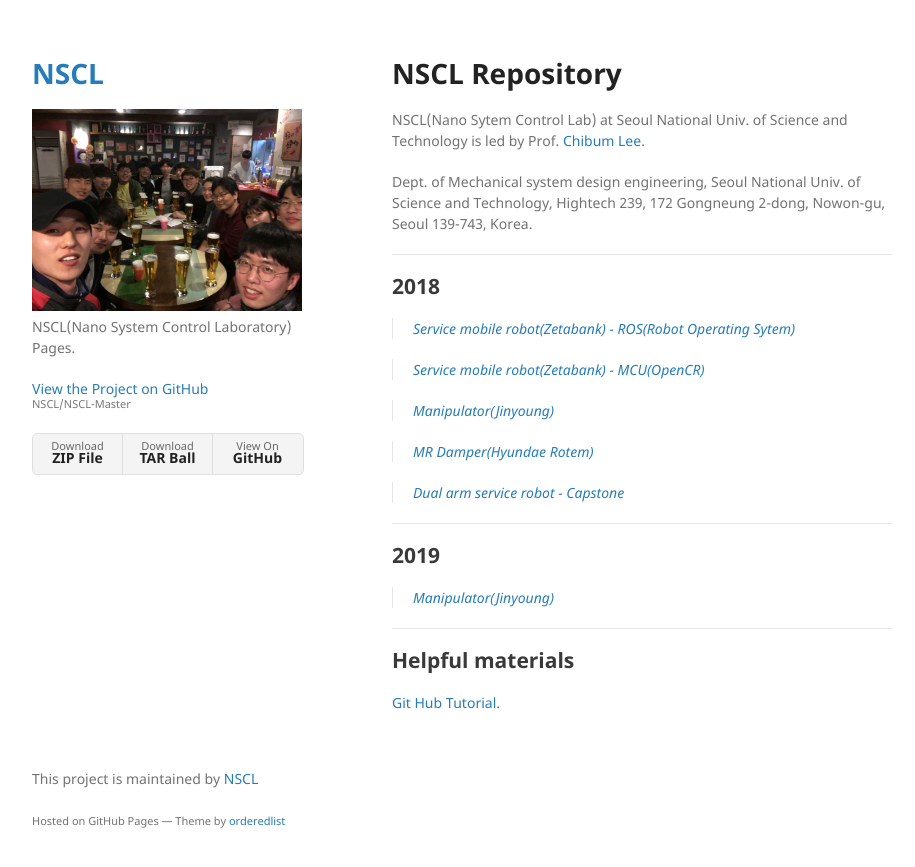
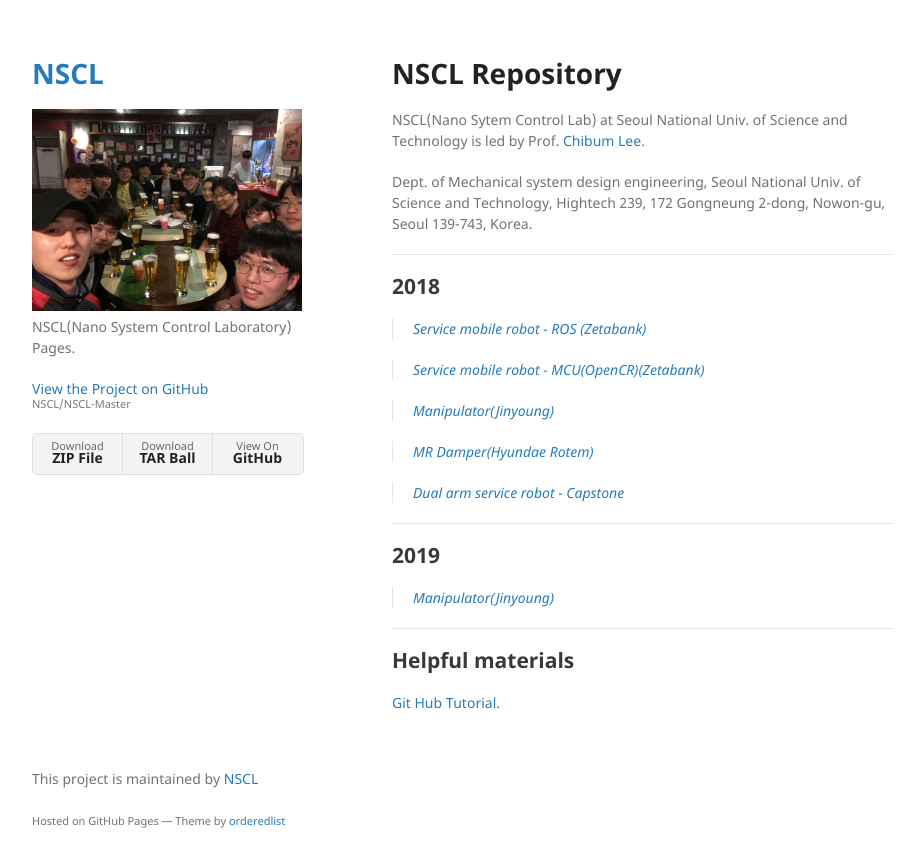
Before and after one commit to NSCL/NSCL-Master, a Jekyll site: the page built from index.md, in a window 1280 px wide. Shown: the top 867 px of the page, without its empty margins (178-1093 px from the left). Built offline with Jekyll 4.4.1, drawn with Linux system fonts in a browser that asks for light colours; our own code applies the rules of GitHub Pages for plain Markdown files.

Commit message:
Update index.md

```diff
--- a/index.md
+++ b/index.md
@@ -8,9 +8,9 @@ Dept. of Mechanical system design engineering, Seoul National Univ. of Science a
 ------------------
 
 ## 2018
-> [Service mobile robot(Zetabank) - ROS(Robot Operating Sytem)](https://github.com/NSCL/zetabot_ros)
+> [Service mobile robot - ROS (Zetabank)](https://github.com/NSCL/zetabot_ros)
 
-> [Service mobile robot(Zetabank) - MCU(OpenCR)](https://github.com/NSCL/zetabot_openCR)
+> [Service mobile robot - MCU(OpenCR)(Zetabank)](https://github.com/NSCL/zetabot_openCR)
 
 > [Manipulator(Jinyoung)](https://github.com/changhee-Jung/manipulator_6dof.git)
 
```
